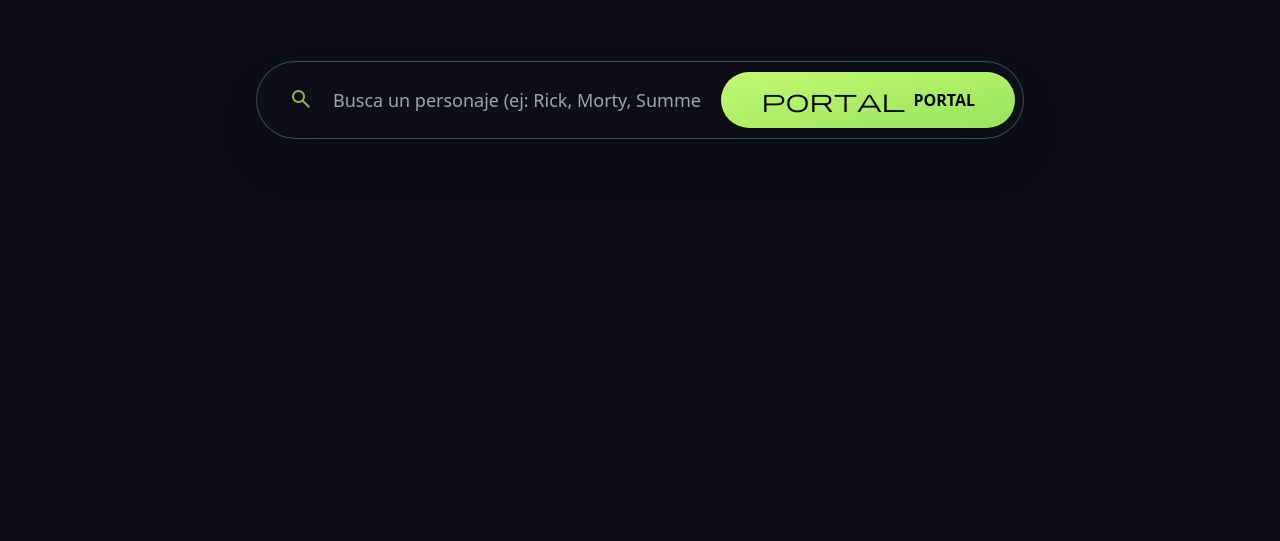
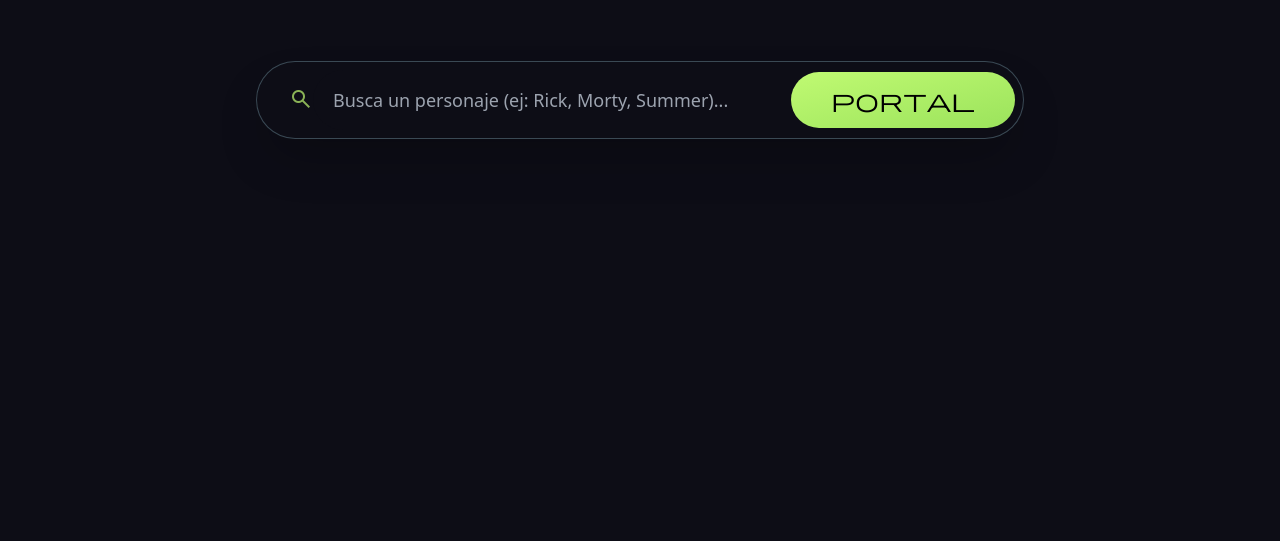
Before and after one commit to danielstivencanoserna-source/-taller-final-js, a website: page index.html in a window 1280 px wide. Shown: the part 259-800 px from the top of the page. Drawn offline with nearby package versions, Linux system fonts and the light colour scheme.

Commit message:
Se arregla un detalle en el boton de portal

```diff
--- a/index.html
+++ b/index.html
@@ -77,7 +77,6 @@
                        px-10 py-4 rounded-full flex items-center gap-2
                        hover:shadow-[0_0_25px_rgba(192,250,114,0.6)] transition-all active:scale-95">
                     <span class="material-symbols-outlined">portal</span>
-                    PORTAL
                 </button>
             </div>
         </section>
```
